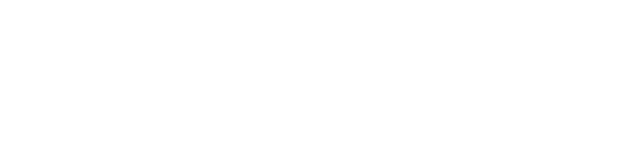
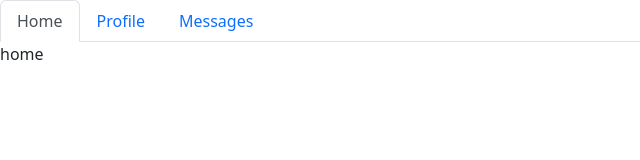
Before and after one commit to alekeyy/ProyectoCodoACodo, a plain HTML site: page index.html in a window 1280 px wide. Shown: the whole page, without its empty margins (0-640 px from the left). Drawn offline with nearby package versions, Linux system fonts and the light colour scheme.

Commit message:
cambio215/09

```diff
--- a/index.html
+++ b/index.html
@@ -16,6 +16,25 @@
 <body>
   <header>
     <!-- place navbar here -->
+    <!-- Nav tabs -->
+    <ul class="nav nav-tabs" id="myTab" role="tablist">
+      <li class="nav-item" role="presentation">
+        <button class="nav-link active" id="home-tab" data-bs-toggle="tab" data-bs-target="#home" type="button" role="tab" aria-controls="home" aria-selected="true">Home</button>
+      </li>
+      <li class="nav-item" role="presentation">
+        <button class="nav-link" id="profile-tab" data-bs-toggle="tab" data-bs-target="#profile" type="button" role="tab" aria-controls="profile" aria-selected="false">Profile</button>
+      </li>
+      <li class="nav-item" role="presentation">
+        <button class="nav-link" id="messages-tab" data-bs-toggle="tab" data-bs-target="#messages" type="button" role="tab" aria-controls="messages" aria-selected="false">Messages</button>
+      </li>
+    </ul>
+
+    <!-- Tab panes -->
+    <div class="tab-content">
+      <div class="tab-pane active" id="home" role="tabpanel" aria-labelledby="home-tab"> home </div>
+      <div class="tab-pane" id="profile" role="tabpanel" aria-labelledby="profile-tab"> profile </div>
+      <div class="tab-pane" id="messages" role="tabpanel" aria-labelledby="messages-tab"> messages </div>
+    </div>
   </header>
   <main>
 
```
